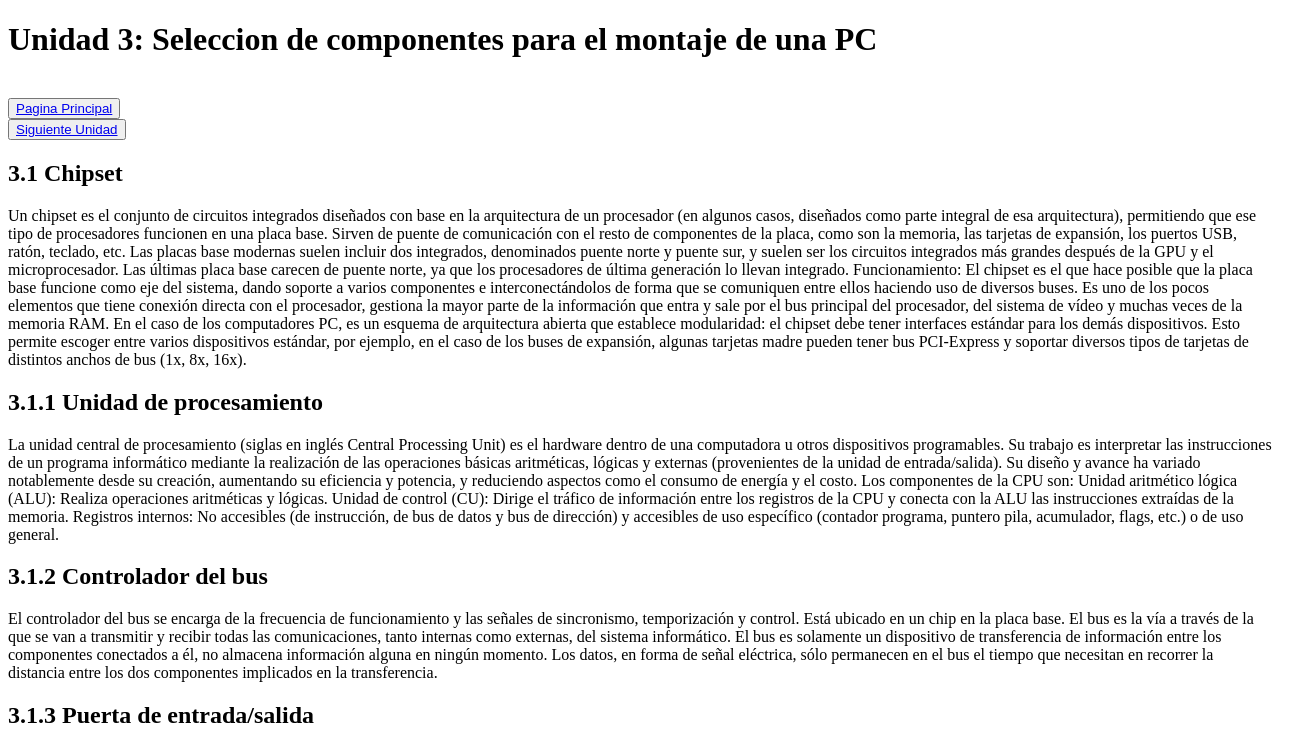
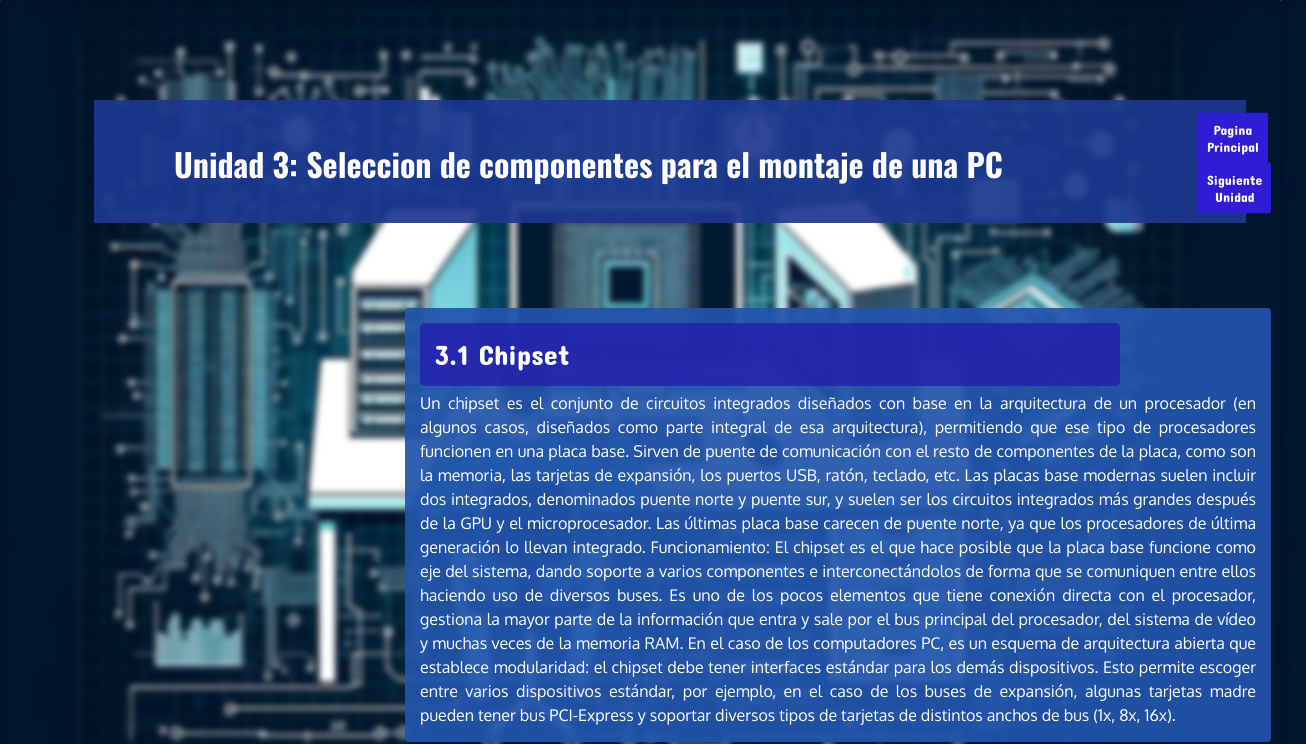
Before and after one commit to PepeCharlesxb/Arquitec2, a plain HTML site: page index/IndexU3.html in a window 1280 px wide. Shown: the top 744 px of the page, 1306 px wide, since content can reach past the window. Drawn offline with nearby package versions, Linux system fonts and the light colour scheme; the site is published under a folder, as on GitHub Pages, so addresses that start at the root find nothing; a web font is replaced by a local one.

Commit message:
CSS UPDATE

```diff
--- a/index/IndexU3.html
+++ b/index/IndexU3.html
@@ -10,7 +10,7 @@
     <link
         href="https://fonts.googleapis.com/css2?family=Concert+One&family=Jersey+15&family=Oswald:wght@200..700&family=Oxygen:wght@300;400;700&display=swap"
         rel="stylesheet">
-    <link rel="stylesheet" href="/css/styleU1.css">
+    <link rel="stylesheet" href="../css/styleU1.css">
     <title>Unidad 3</title>
 </head>
 
```
Also changed, not shown: index/Unidad1.html (+1 -1 lines), index/Unidad2.html (+1 -1 lines), index/indexU4.html (+1 -1 lines).
